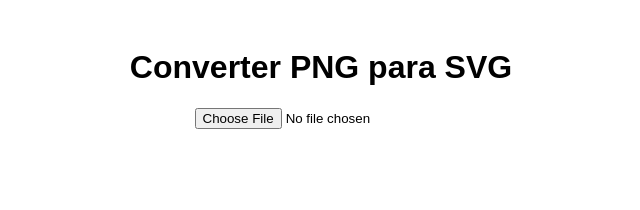
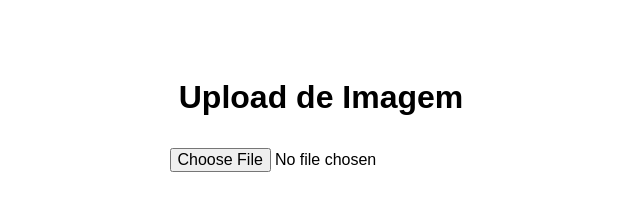
Before and after one commit to rtoram/xpireimagem, a plain HTML site: page index.html in a window 1280 px wide. Shown: the whole page, without its empty margins (319-959 px from the left). Drawn offline with Linux system fonts and the light colour scheme.

Commit message:
Update index.html

```diff
--- a/index.html
+++ b/index.html
@@ -2,19 +2,22 @@
 <html lang="pt-BR">
 <head>
     <meta charset="UTF-8">
-    <title>PNG para SVG</title>
+    <title>Upload e Download</title>
     <style>
-        body { font-family: Arial, sans-serif; text-align: center; padding: 20px; }
-        canvas, svg { max-width: 500px; margin-top: 20px; }
+        body {
+            font-family: Arial, sans-serif;
+            text-align: center;
+            padding: 50px;
+        }
+        input {
+            padding: 10px;
+            font-size: 16px;
+        }
     </style>
 </head>
 <body>
-    <h1>Converter PNG para SVG</h1>
-    <input type="file" id="upload" accept="image/png" onchange="convertImage()">
-    <div id="output"></div>
-
-    <!-- Inclua a biblioteca ImageTracerJS -->
-    <script src="https://cdn.jsdelivr.net/npm/imagetracerjs@1.2.6/imagetracer_v1.2.6.min.js"></script>
+    <h1>Upload de Imagem</h1>
+    <input type="file" id="upload" accept="image/*" onchange="downloadImage()">
     <script src="script.js"></script>
 </body>
 </html>
```
